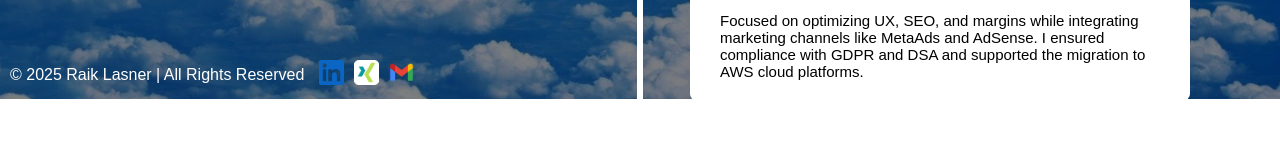
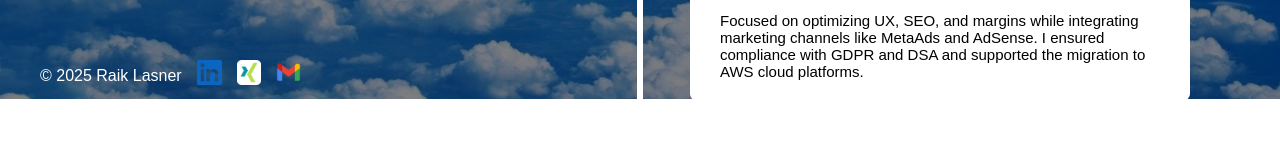
Before and after one commit to RaLa84/homepage, a plain HTML site: page resume.html in a window 1280 px wide. Shown: the part 701-844 px from the top of the page. Drawn offline with Linux system fonts and the light colour scheme; a script that the page names is missing.

Commit message:
Update resume.html

```diff
--- a/resume.html
+++ b/resume.html
@@ -147,24 +147,19 @@
 
         </html>
 
-
         <div class="page-bottom">
-            <div class="page-bottom-text">
-                <p>&copy; 2025 Raik Lasner | All Rights Reserved</p>
-            </div>
             <div class="page-bottom-links">
-                <a class="social-links" href="https://www.linkedin.com/in/raik-lasner-productmanager/">
-                    <img src="./Ressources/linkedinlogo.png" alt="Linkedin logo">
-                </a>
-                <a class="social-links" href="https://www.xing.com/profile/Raik_Lasner">
-                    <img src="./Ressources/xinglogo.png" alt="logo xing">
-                </a>
-                <a class="social-links" href="mailto:raik.lasner@googlemail.com">
-                    <img src="./Ressources/gmail.png" alt="Gmail logo">
-                </a>
+                <div class="social-links"><p>&copy; 2025 Raik Lasner</p></div>
+                <div class="social-links"><a href="https://www.linkedin.com/in/raik-lasner-productmanager/"><img src="./Ressources/linkedinlogo.png" alt="Linkedin logo"></a></div>
+                <div class="social-links"><a href="https://www.xing.com/profile/Raik_Lasner"><img src="./Ressources/xinglogo.png" alt="logo xing"></a></div>
+                <div class="social-links"><a href="mailto:raik.lasner@googlemail.com"><img src="./Ressources/gmail.png" alt="Gmail logo"></a></div>
             </div>
         </div>
 
     </body>
 
 </html>
+
+    </body>
+
+</html>
```
